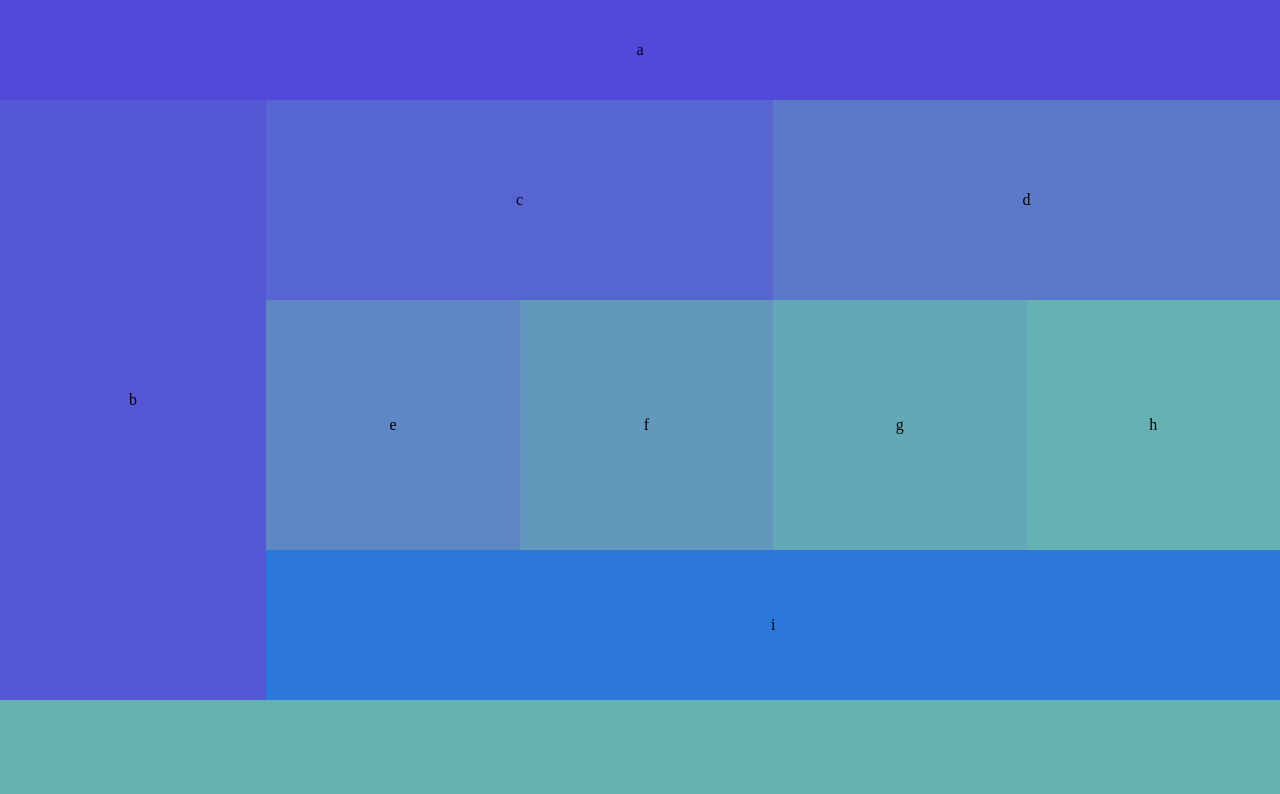
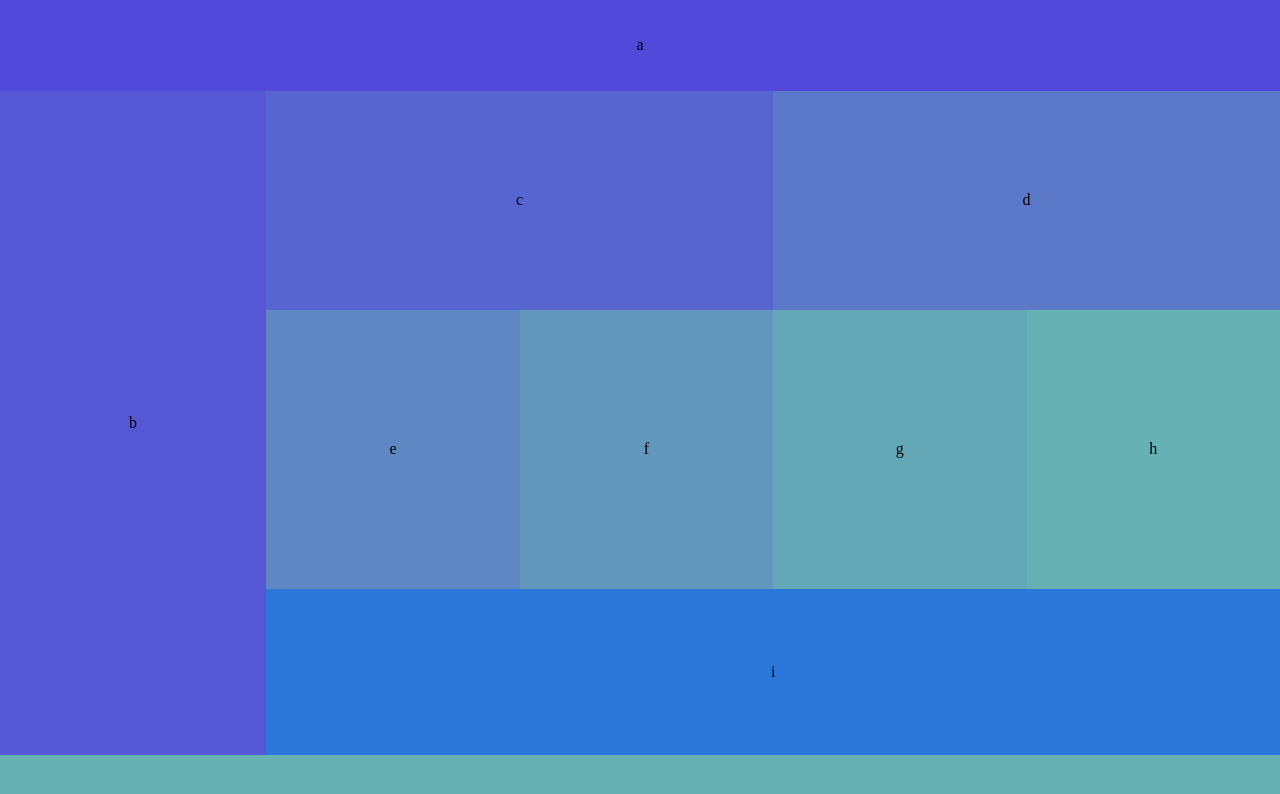
Before and after one commit to gerstej9/lab-01, a plain HTML site: page index.html in a window 1280 px wide. Drawn offline with Linux system fonts and the light colour scheme.

Commit message:
commented out lab 01 css and made live lab 04 css

```diff
--- a/index.html
+++ b/index.html
@@ -6,8 +6,8 @@
 
         <link rel="stylesheet" href="css/reset.css">
         <link rel="stylesheet" href="css/base.css">
-        <link rel="stylesheet" href="css/layout_float.css">
-        <!-- <link rel="stylesheet" href="css/layout_flex.css"> -->
+        <!-- <link rel="stylesheet" href="css/layout_float.css"> -->
+        <link rel="stylesheet" href="css/layout_flex.css">
         <link rel="stylesheet" href="css/modules.css">
     </head>
     <body>
```
